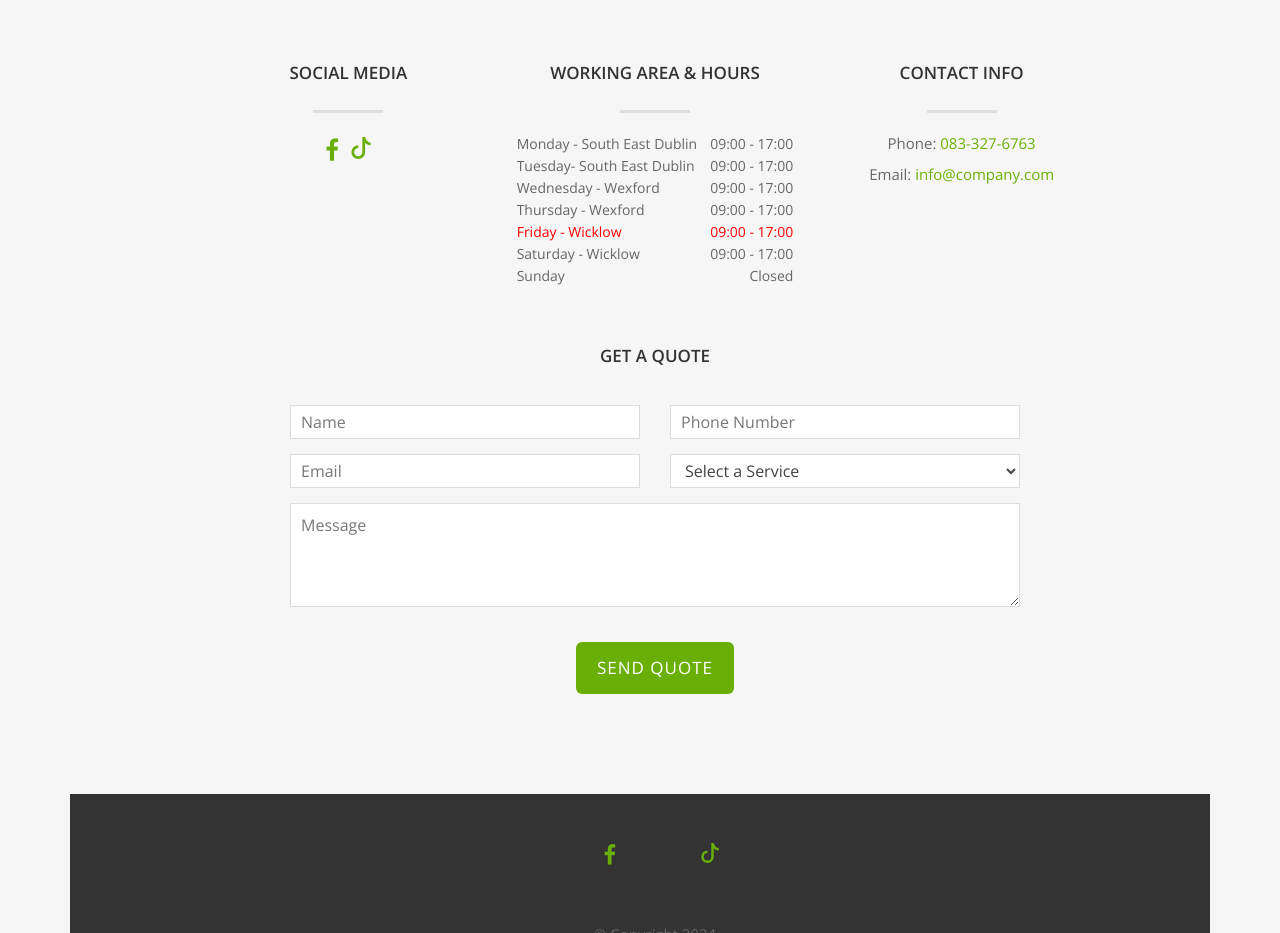
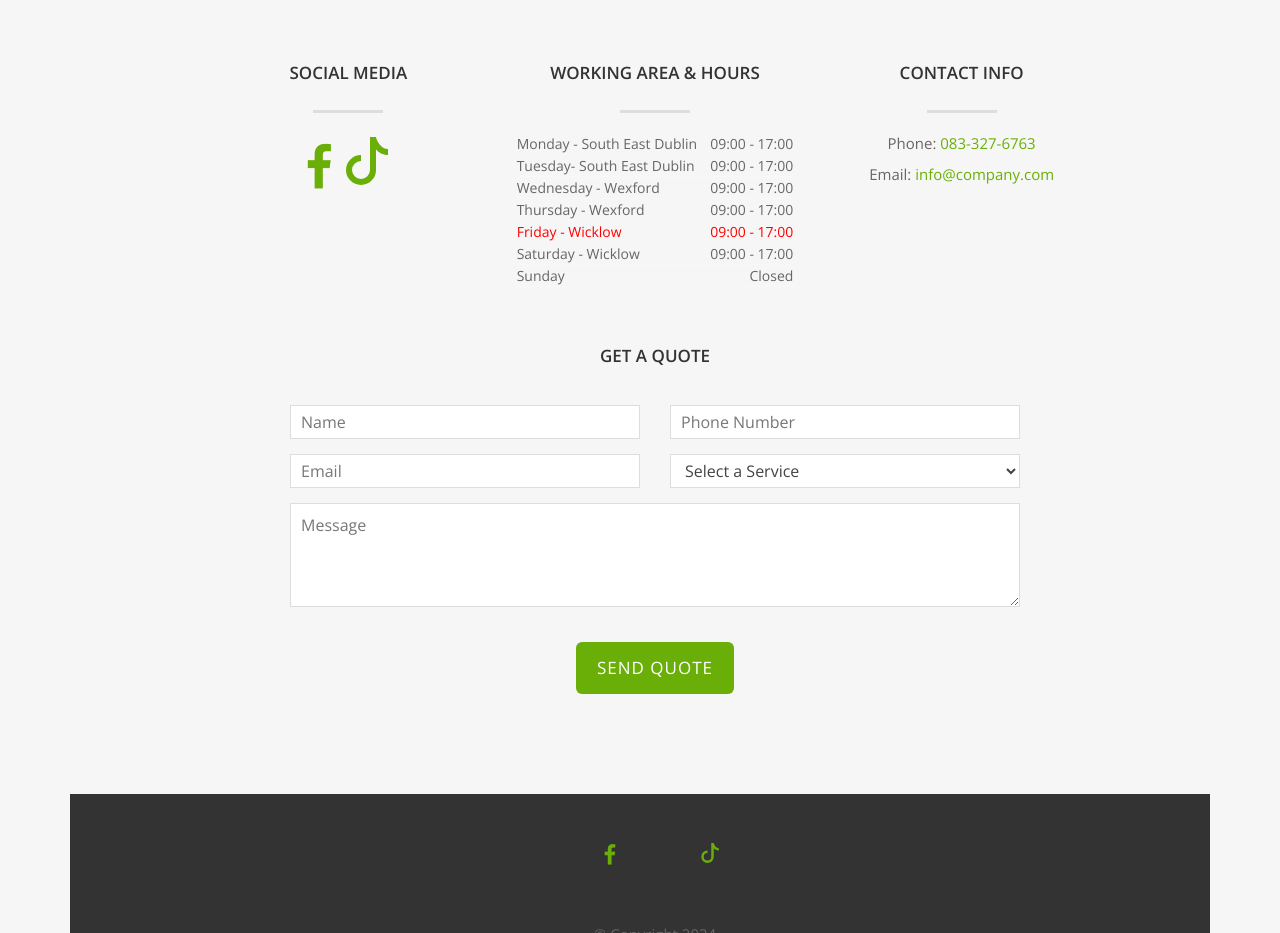
Before and after one commit to Software-city/obrienservices, a plain HTML site: page index.html in a window 1280 px wide. Shown: the part 6020-6953 px from the top of the page. Drawn offline with nearby package versions, Linux system fonts and the light colour scheme; some icons are missing.

Commit message:
resize social media icon

```diff
--- a/css/style.css
+++ b/css/style.css
@@ -768,7 +768,7 @@ label {
         margin: 5px; /* Ensure there's space around the targets */
     }
     .contact-item a i {
-        font-size: 24px; /* Adjust icon size as needed, but keep the a element size at least 48x48px */
+        font-size: 48px; /* Adjust icon size as needed, but keep the a element size at least 48x48px */
     }
 
 @media only screen and (max-width: 550px) {
--- a/index.html
+++ b/index.html
@@ -444,7 +444,7 @@
                            <a href="https://www.facebook.com/obriengardening"><i class="fa fa-facebook"></i></a>
                            <a href="https://www.tiktok.com/@obriengardening">
                               <i>
-                                 <svg xmlns="http://www.w3.org/2000/svg" width="22" height="22" fill="currentColor" class="bi bi-tiktok" viewBox="0 0 16 16">
+                                 <svg xmlns="http://www.w3.org/2000/svg" width="48" height="48" fill="currentColor" class="bi bi-tiktok" viewBox="0 0 16 16">
                                     <path d="M9 0h1.98c.144.715.54 1.617 1.235 2.512C12.895 3.389 13.797 4 15 4v2c-1.753 0-3.07-.814-4-1.829V11a5 5 0 1 1-5-5v2a3 3 0 1 0 3 3z"/>
                                  </svg>
                               </i>
```
